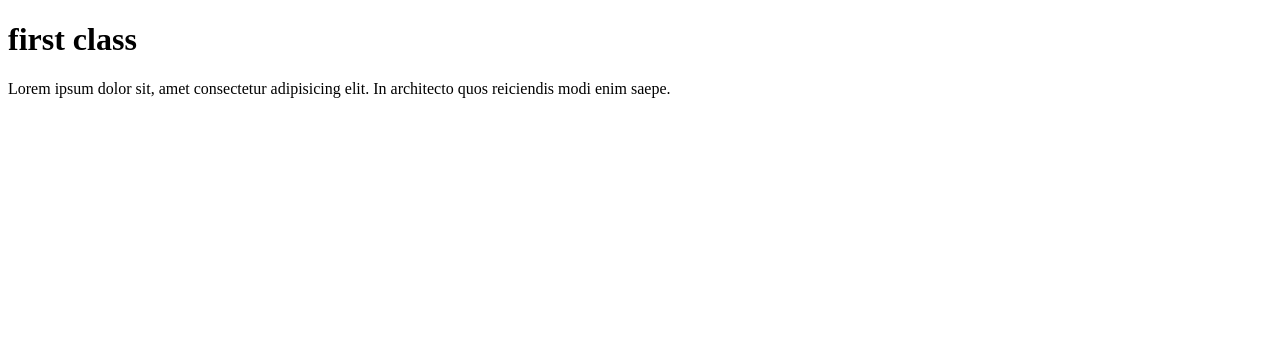
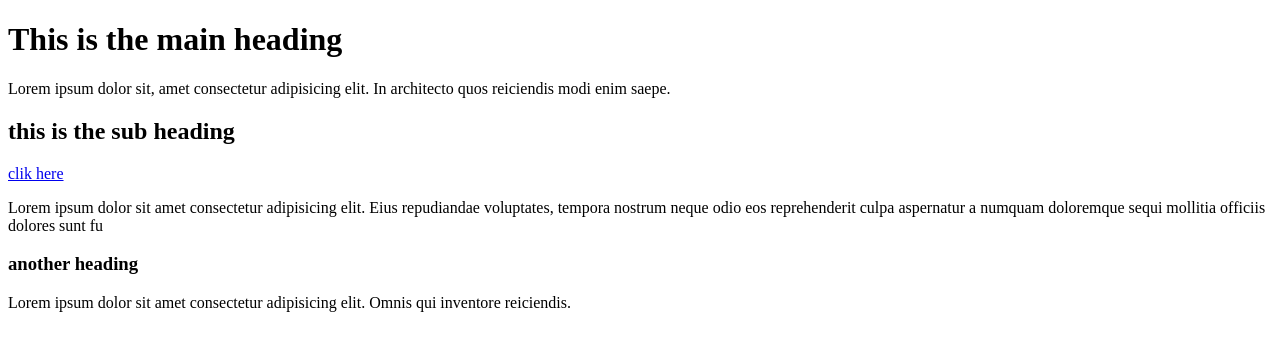
Before and after one commit to kirankashifazad/firstclass, a plain HTML site: page index.html in a window 1280 px wide. Drawn offline with Linux system fonts and the light colour scheme.

Commit message:
my message

```diff
--- a/index.html
+++ b/index.html
@@ -1,12 +1,21 @@
 <!DOCTYPE html>
 <html lang="en">
+
 <head>
     <meta charset="UTF-8">
     <meta name="viewport" content="width=device-width, initial-scale=1.0">
-    <title>first class</title>
+    <title>this is the tital of tyhe page</title>
 </head>
+
 <body>
-    <h1>first class</h1>
+    <h1>This is the main heading</h1>
     <p>Lorem ipsum dolor sit, amet consectetur adipisicing elit. In architecto quos reiciendis modi enim saepe.</p>
+    <h2>this is the sub heading</h2>
+    <a href="https://www.facebook.com/">clik here</a>
+    <p>Lorem ipsum dolor sit amet consectetur adipisicing elit. Eius repudiandae voluptates, tempora nostrum neque odio
+        eos reprehenderit culpa aspernatur a numquam doloremque sequi mollitia officiis dolores sunt fu</p>
+    <h3>another heading</h3>
+    <p>Lorem ipsum dolor sit amet consectetur adipisicing elit. Omnis qui inventore reiciendis.</p>
 </body>
+
 </html>
```
